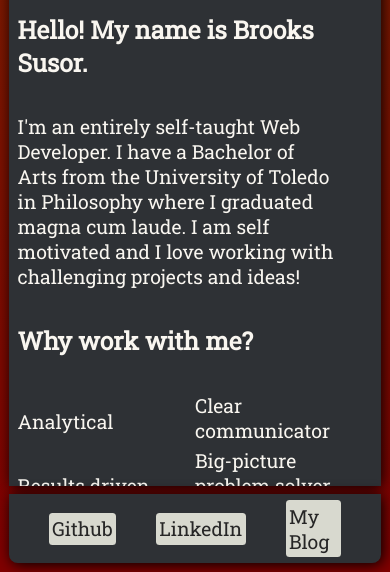
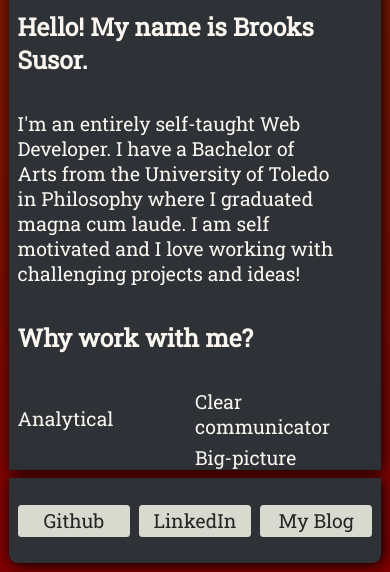
Before and after one commit to BrooksSuz/portfolio, a plain HTML site: page index.html in a window 390 px wide. Shown: the part 272-844 px from the top of the page. Drawn offline with Linux system fonts and the light colour scheme.

Commit message:
Fix text wrap on anchor element

```diff
--- a/styles/socials.css
+++ b/styles/socials.css
@@ -53,6 +53,7 @@
 
 @media (max-width: 820px) {
   .socials {
+    padding: 0.5rem;
     margin-top: 0;
     margin-left: 0.5rem;
     border-top-right-radius: 0;
@@ -60,12 +61,14 @@
     flex-direction: row;
     align-items: center;
     flex: 1;
+    gap: 0.5rem;
   }
 
   .socials > li {
     min-width: auto;
     padding: 0.2rem;
     border-radius: 0.2rem;
+    flex: 1;
   }
 
   .socials > li:hover img {
```
